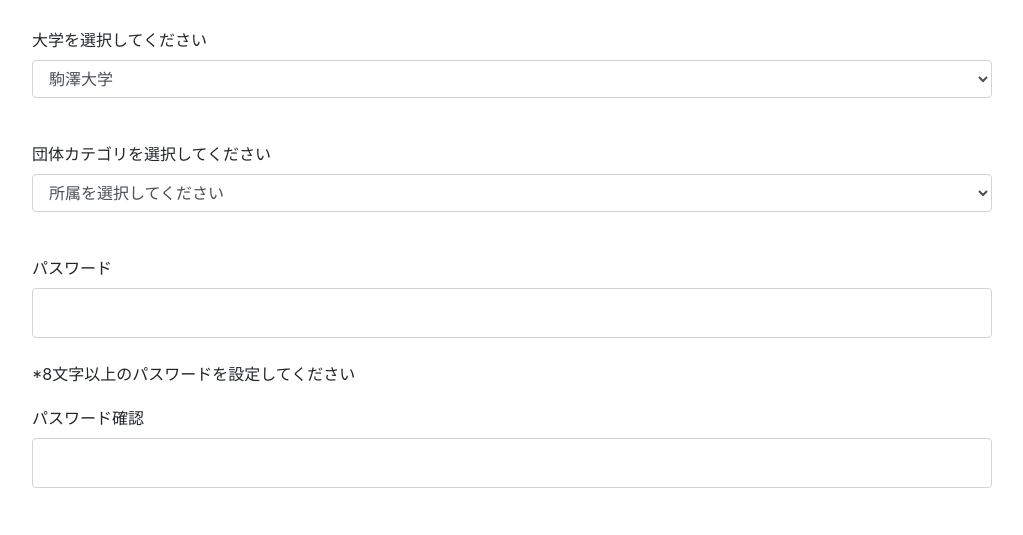
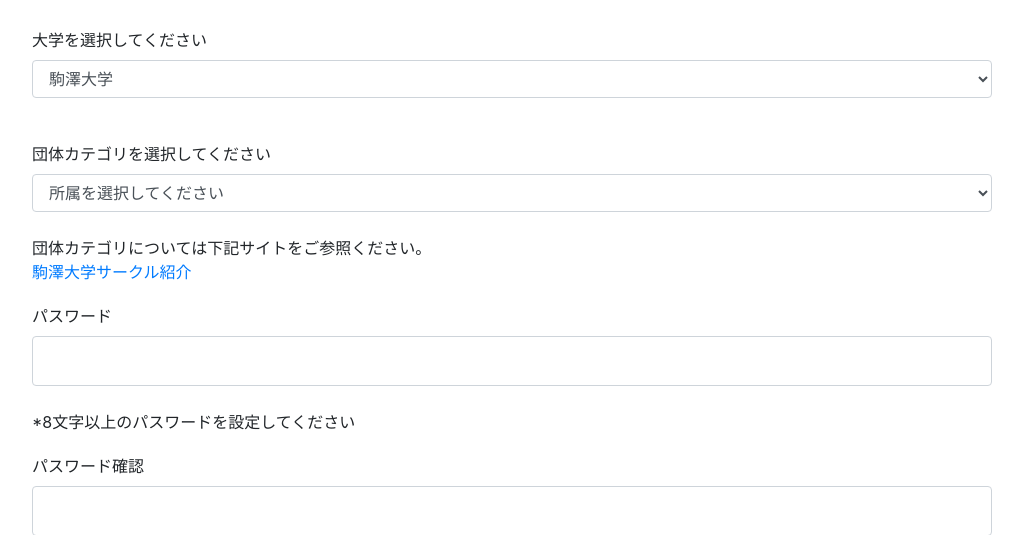
Before and after one commit to daikiyano/komaneko, a Flask app: page /register in a window 1280 px wide. Shown: the part 740-1275 px from the top of the page, without its empty margins (128-1151 px from the left). Run offline with Flask 2, Linux system fonts and the light colour scheme; some libraries are stand-ins or nearby versions.

Commit message:
no message

```diff
--- a/companyblog/static/phone.css
+++ b/companyblog/static/phone.css
@@ -49,7 +49,7 @@
 .page-top{
   position: fixed;
   bottom: 2%;
-  right:5%;
+  right:2%;
   font-size:77%;
   z-index:24;
   width:20%;
@@ -457,11 +457,11 @@ header{
 
 /* blog_post.html */
 
-.post_like{
+/* .post_like{
   position: fixed;
   bottom:3%;
   left:15px;
-}
+} */
 
 .post_copy{
   position:absolute;
@@ -492,6 +492,11 @@ header{
 .cat_like_details{
   color:purple;
   font-size:40px;
+}
+
+.like_box_like{
+  position:absolute;
+  left:20px;
 }
 
 
@@ -595,7 +600,7 @@ header{
 }
 
 .user_info{
-  font-size:19px;
+  font-size:17px;
   text-align:left;
 }
 
--- a/companyblog/templates/account.html
+++ b/companyblog/templates/account.html
@@ -16,6 +16,9 @@
         <div class="form-group">
           <h5><i class="fas fa-user-check"></i>{{form.type.label(class="form-control-label")}}</h5>
           {{form.type(class="form-control form-contorl-lg")}}<br>
+          <p>団体カテゴリについては下記サイトをご参照ください。<br>
+            <a target=”_blank” href="https://www.komazawa-u.ac.jp/campuslife/contact-information/student-part/extracurricular-activities-circle/introduction.html">駒澤大学サークル紹介</a>
+          </p>
           {% for error in form.type.errors %}
             <span style="color: red;">{{ error }}</span><br>
           {% endfor %}
--- a/companyblog/templates/blog_post.html
+++ b/companyblog/templates/blog_post.html
@@ -40,8 +40,8 @@
     <p style="text-align:left;"><b><i class="far fa-clock"></i>開始時間:{{post.event_time.strftime('%H:%M')}}〜</b></p>
     <div class="post_info_box">
       <div class="post_info_details">
-        <i class="fas fa-paperclip post_copy copy_btn" id="copyButton" onclick="copyToClipboard()"></i>
-        <input style="position: absolute; top:-3000px;" type="text" id="copyTarget" value="{{url}}">
+        <!-- <i class="fas fa-paperclip post_copy copy_btn" id="copyButton" onclick="copyToClipboard()"></i>
+        <input style="position: absolute; top:-3000px;" type="text" id="copyTarget" value="{{url}}"> -->
         <div class="like_box_like post_like">
         {% if current_user.is_authenticated %}
         {% if current_user.has_liked_post(post) %}
--- a/companyblog/templates/register.html
+++ b/companyblog/templates/register.html
@@ -44,6 +44,9 @@
     <div class="form-group">
       {{form.type.label(class="form-control-label")}}
       {{form.type(class="form_input form-control form-contorl-lg")}}<br>
+      <p>団体カテゴリについては下記サイトをご参照ください。<br>
+        <a target=”_blank” href="https://www.komazawa-u.ac.jp/campuslife/contact-information/student-part/extracurricular-activities-circle/introduction.html">駒澤大学サークル紹介</a>
+      </p>
       {% for error in form.type.errors %}
         <span style="color: red;">{{ error }}</span><br>
       {% endfor %}
--- a/companyblog/users/forms.py
+++ b/companyblog/users/forms.py
@@ -24,7 +24,7 @@ class RegistrationForm(FlaskForm):
     name = StringField('代表者',validators=[DataRequired('代表者を入力してください')])
     club_name = StringField('団体名',validators=[DataRequired('団体名を入力してください')])
     university = SelectField(u'大学を選択してください',choices=[(1, '駒澤大学')],coerce=int, default=0)
-    type = SelectField(u'団体カテゴリを選択してください',choices=[(0, '所属を選択してください'),(2, '(団体)体育会部'),(3, '(団体)文化部'),(4, '(団体)任意団体/その他')],coerce=int, default=0)
+    type = SelectField(u'団体カテゴリを選択してください',choices=[(0, '所属を選択してください'),(2, '(団体)体育会部'),(3, '(団体)文化部'),(4, '任意団体/サークル'),(5, 'ゼミ/その他の団体')],coerce=int, default=0)
     password = PasswordField('パスワード',validators=[DataRequired('パスワードを入力してください'),EqualTo('pass_confirm',message='パスワードが一致しません。')])
     pass_confirm = PasswordField('パスワード確認',validators=[DataRequired('再確認用のパスワードを入力してください')])
     recaptcha = RecaptchaField()
@@ -82,7 +82,7 @@ class UpdateUserForm(FlaskForm):
     info = TextAreaField('詳細')
     event = TextAreaField('年間行事')
     university = SelectField(u'大学を選択してください',choices=[(1, '駒澤大学')],coerce=int, default=0)
-    type = SelectField(u'団体カテゴリを選択してください',choices=[(0, '所属を選択してください。'),(2, '(団体)体育会部'),(3, '(団体)文化部'),(4, '(団体)任意団体/その他')],coerce=int)
+    type = SelectField(u'団体カテゴリを選択してください',choices=[(0, '所属を選択してください。'),(2, '(団体)体育会部'),(3, '(団体)文化部'),(4, '任意団体/サークル'),(5, 'ゼミ/その他の団体')],coerce=int)
     url = StringField('団体HP URL')
     twitter = StringField('twitterアカウント')
     facebook = StringField('Facebookアカウント')
```
Also changed, not shown: companyblog/templates/index.html (+7 -7 lines), companyblog/static/komaneko_twitter.jpg (added), data.sqlite.
